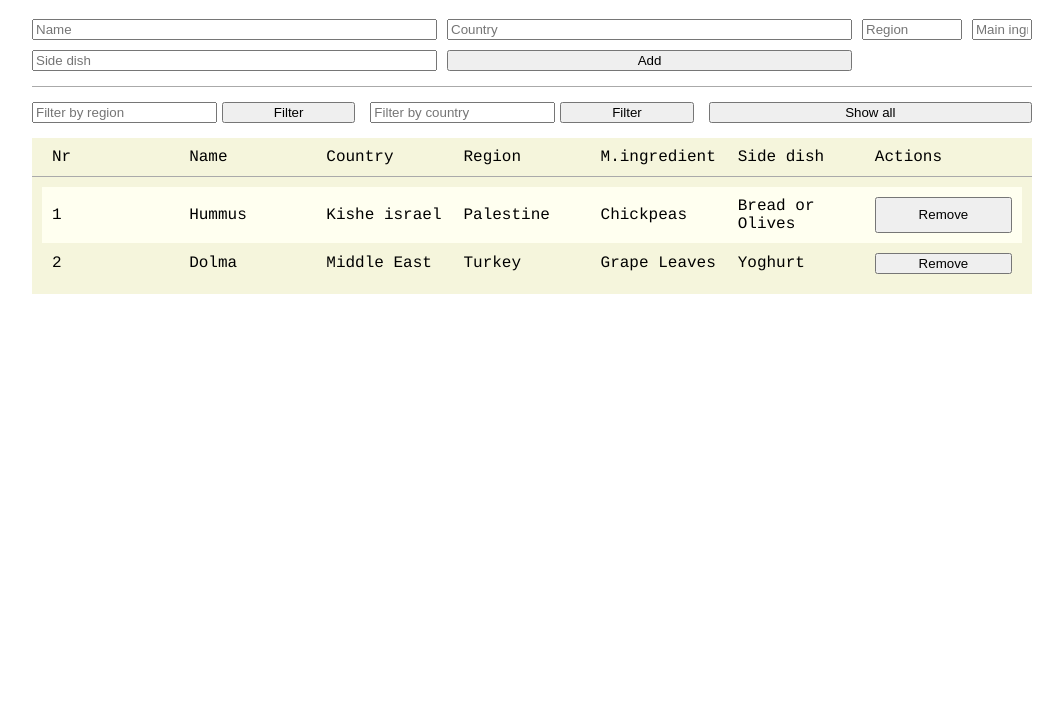
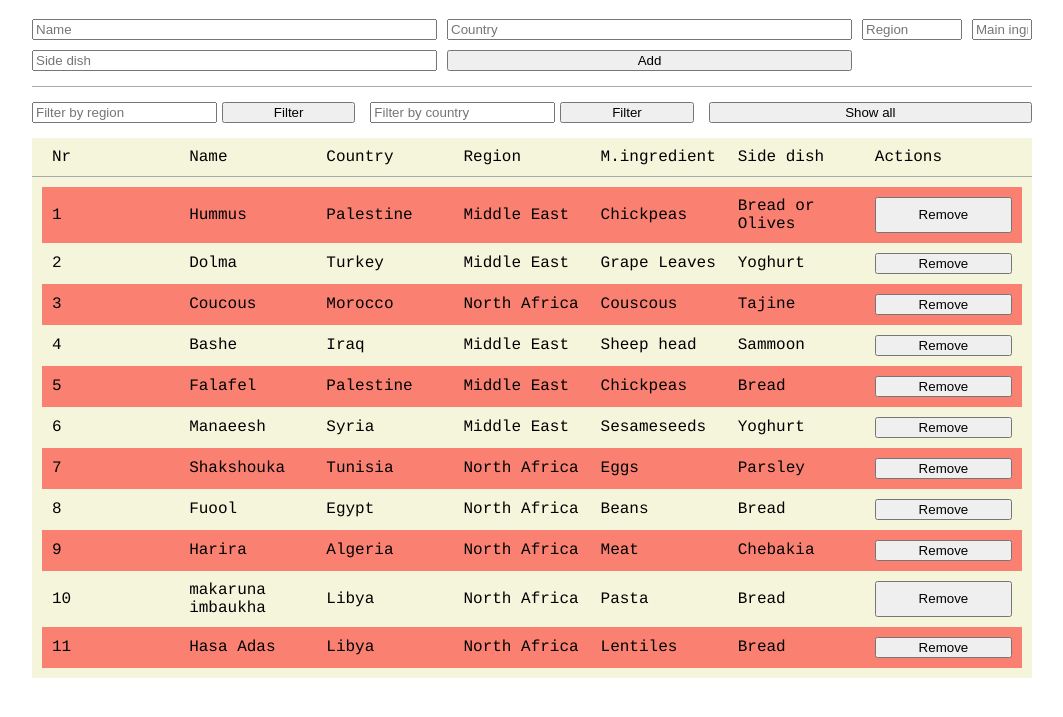
Before and after one commit to Yosefelwawi/MENA-Food, a plain HTML site: page U2/index.html in a window 1280 px wide. Shown: the part 61-778 px from the top of the page, without its empty margins (108-1171 px from the left). Drawn offline with Linux system fonts and the light colour scheme.

Commit message:
Added more to DB

```diff
--- a/U2/database.js
+++ b/U2/database.js
@@ -3,7 +3,7 @@ let database = [
    {
         id: 0,
         name: "Hummus",
-        region: "Kishe israel",
+        region: "Middle East",
         country: "Palestine",
         main: "Chickpeas",
         sides: "Bread or Olives"
@@ -15,7 +15,77 @@ let database = [
         country: "Turkey",
         main: "Grape Leaves",
         sides: "Yoghurt"
+    },
+    {
+        id: 2,
+        name: "Coucous",
+        region: "North Africa",
+        country: "Morocco",
+        main: "Couscous",
+        sides: "Tajine"
+    },
+    {
+        id: 3,
+        name: "Bashe",
+        region: "Middle East",
+        country: "Iraq",
+        main: "Sheep head",
+        sides: "Sammoon"
+    },
+    {
+        id: 4,
+        name: "Falafel",
+        region: "Middle East",
+        country: "Palestine",
+        main: "Chickpeas",
+        sides: "Bread"
+    },
+    {
+        id: 5,
+        name: "Manaeesh",
+        region: "Middle East",
+        country: "Syria",
+        main: "Sesameseeds",
+        sides: "Yoghurt"
+    },
+    {
+        id: 6,
+        name: "Shakshouka",
+        region: "North Africa",
+        country: "Tunisia",
+        main: "Eggs",
+        sides: "Parsley"
+    },
+    {
+        id: 7,
+        name: "Fuool",
+        region: "North Africa",
+        country: "Egypt",
+        main: "Beans",
+        sides: "Bread"
+    },
+    {
+        id: 8,
+        name: "Harira",
+        region: "North Africa",
+        country: "Algeria",
+        main: "Meat",
+        sides: "Chebakia"
+    },
+    {
+        id: 9,
+        name: "makaruna imbaukha",
+        region: "North Africa",
+        country: "Libya",
+        main: "Pasta",
+        sides: "Bread"
+    },
+    {
+        id: 10,
+        name: "Hasa Adas",
+        region: "North Africa",
+        country: "Libya",
+        main: "Lentiles",
+        sides: "Bread"
     }
-
-
 ];
--- a/U2/index.js
+++ b/U2/index.js
@@ -83,8 +83,8 @@ function renderFood(food, id) {
     div.innerHTML = `
          <div>${id}</div>
         <div>${food.name}</div>
+        <div>${food.country}</div>
         <div>${food.region}</div>
-        <div>${food.country}</div>
         <div>${food.main}</div>
         <div>${food.sides}</div>
         <button type="button">Remove</button>
--- a/U2/style.css
+++ b/U2/style.css
@@ -2,6 +2,7 @@ body {
     margin: 0 auto;
     max-width: 1000px;
     font-family: Courier;
+
   }
 
   h1 {
@@ -57,5 +58,5 @@ body {
   }
 
   .food:nth-child(odd) {
-    background: #fffff0;
+    background: salmon;
   }
```
